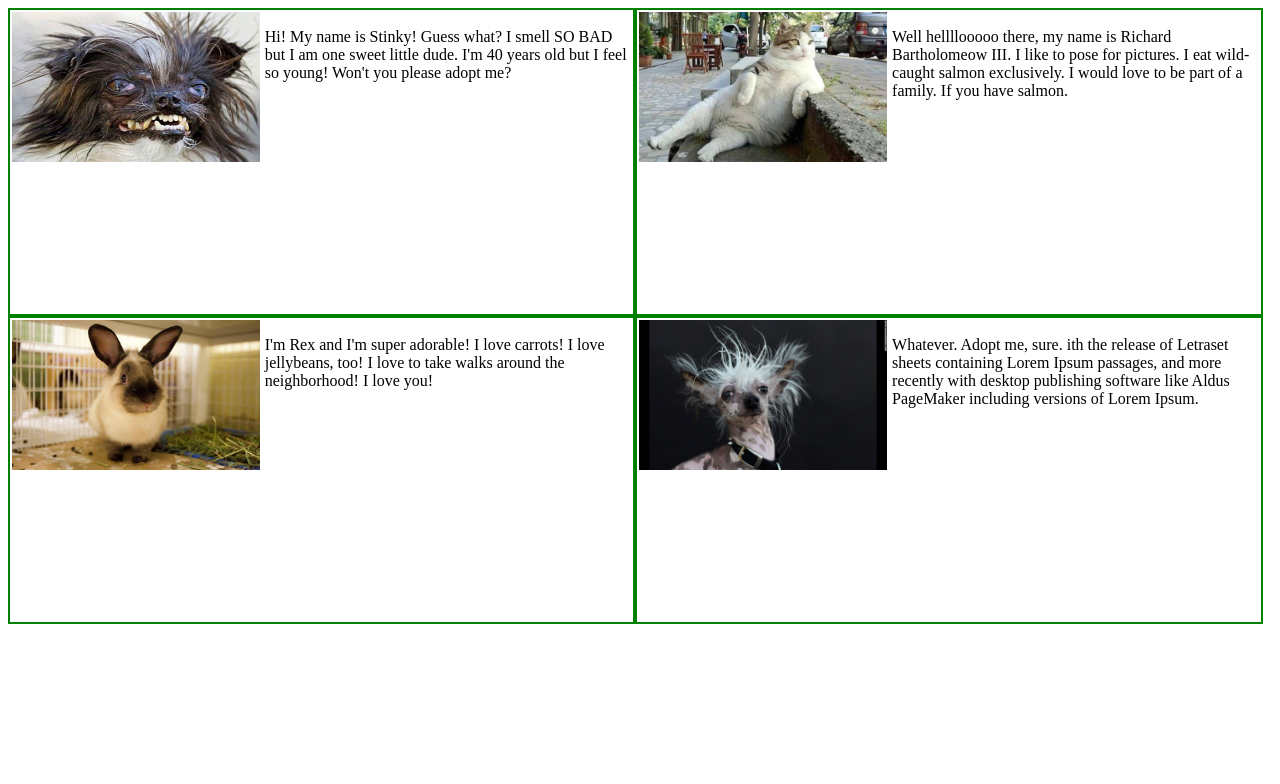
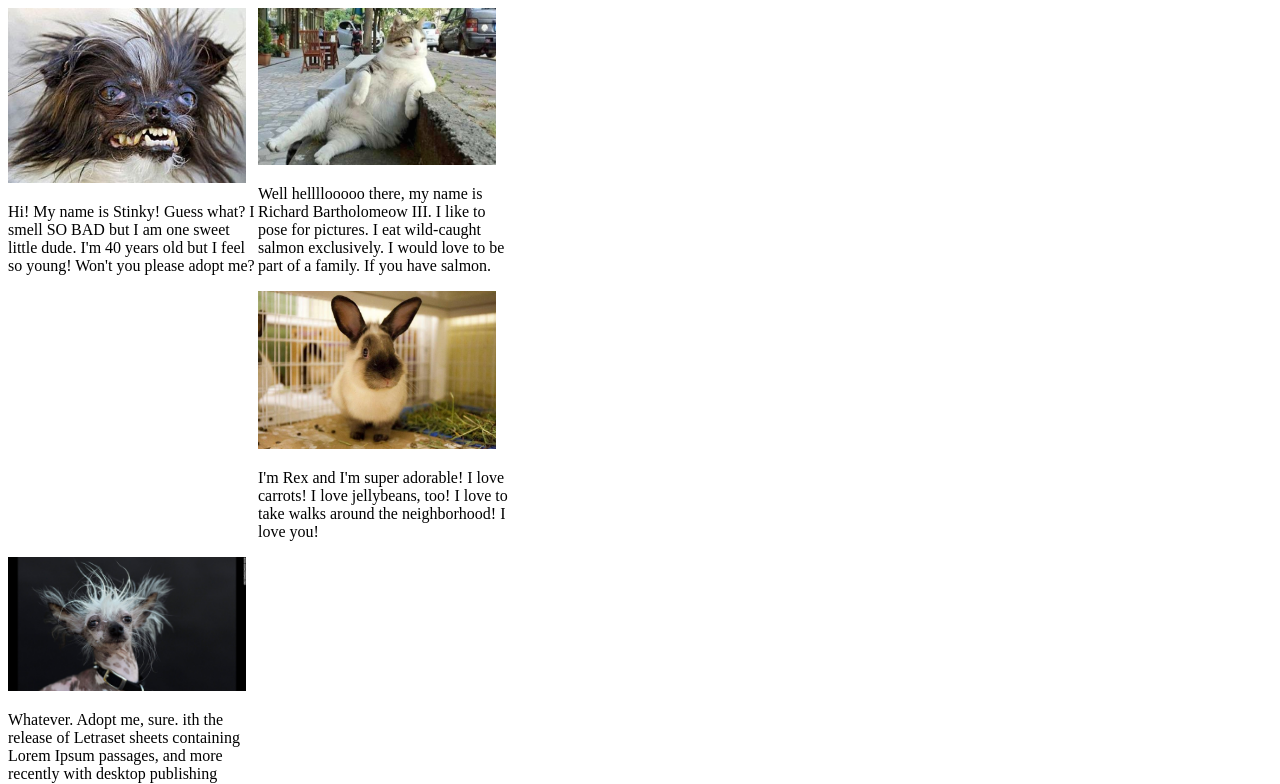
Before and after one commit to thatcat13/animal-shelter, a plain HTML site: page index.html in a window 1280 px wide. Shown: the part 520-1304 px from the top of the page. Before the commit the page ends 1144 px from the top, so only its background shows below. Drawn offline with Linux system fonts and the light colour scheme.

Commit message:
attempt to style columns using css column divs that differ from pair work at epicodus earlier today.

```diff
--- a/css/style.css
+++ b/css/style.css
@@ -8,26 +8,21 @@ h1 {
 
 .banner img {
   border: 1px solid black;
+}
+
+.column {
+  width: 250px;
+  float:left;
+  box-sizing: border-box;
 
 }
 
-
-.main_profiles img {
-  width: 40%;
+.column img {
+  width: 95%;
   box-sizing: border-box;
-  float: left;
-  height: 150px;
-  margin-right: 5px;
-
 }
 
-.profile {
-  width: 49%;
-  height: 300px;
-  display: inline-block;
-  float: left;
+.profiles {
+  width: 47%;
+  box-sizing: border-box;
 }
-.profile {
-  border: 2px green solid;
-  padding: 2px;
-}
--- a/index.html
+++ b/index.html
@@ -3,29 +3,29 @@
   <head>
     <link rel="stylesheet" href="css/style.css" type="text/css">
     <meta charset="utf-8">
-    <title>Ronald's Animal Shelter</title>
+    <title>Fluffy's Animal Shelter</title>
   </head>
   <body>
     <div class="banner">
       <img src="img/banner.jpg" alt="an adorable lineup of all the puppies you'll ever want/need" width="100%">
     </div>
-    <h1>Welcome to Ronald's Animal Shelter</h1>
-    <div class="main_profiles">
-      <div class="profile">
+    <h1>Welcome to Fluffy's Animal Shelter</h1>
+    <div class="profiles">
+      <div class="column">
         <img src="img/ugly1.jpg" alt="one beautiful doggie">
         <p>Hi! My name is Stinky! Guess what? I smell SO BAD but I am one sweet little dude. I'm 40 years old but I feel so young! Won't you please adopt me?</p>
       </div>
-      <div class="profile">
+      <div class="column">
         <img src="img/fatcat.jpg" alt="one rotund kitty">
         <p>Well hellllooooo there, my name is Richard Bartholomeow III. I like to pose for pictures. I eat wild-caught salmon exclusively. I would love to be part of a family. If you have salmon.</p>
       </div>
     </div>
-    <div class="main_profiles">
-      <div class="profile">
+    <div class="profiles">
+      <div class="column">
         <img src="img/bunny.jpg" alt="teh cute bunni">
         <p>I'm Rex and I'm super adorable! I love carrots! I love jellybeans, too! I love to take walks around the neighborhood! I love you!</p>
       </div>
-      <div class="profile">
+      <div class="column">
         <img src="img/ugly2.jpg" alt="one handsome pup">
         <p>Whatever. Adopt me, sure. ith the release of Letraset sheets containing Lorem Ipsum passages, and more recently with desktop publishing software like Aldus PageMaker including versions of Lorem Ipsum.</p>
       </div>
```
